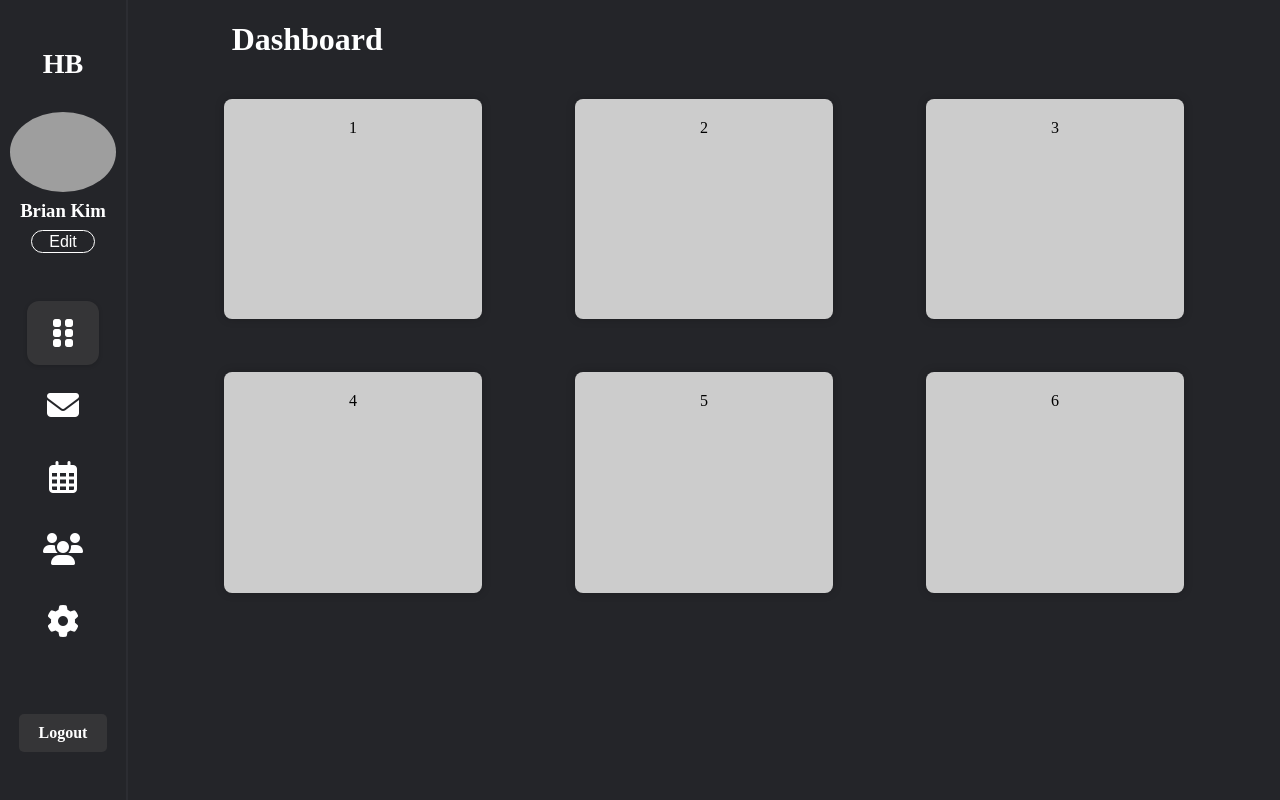
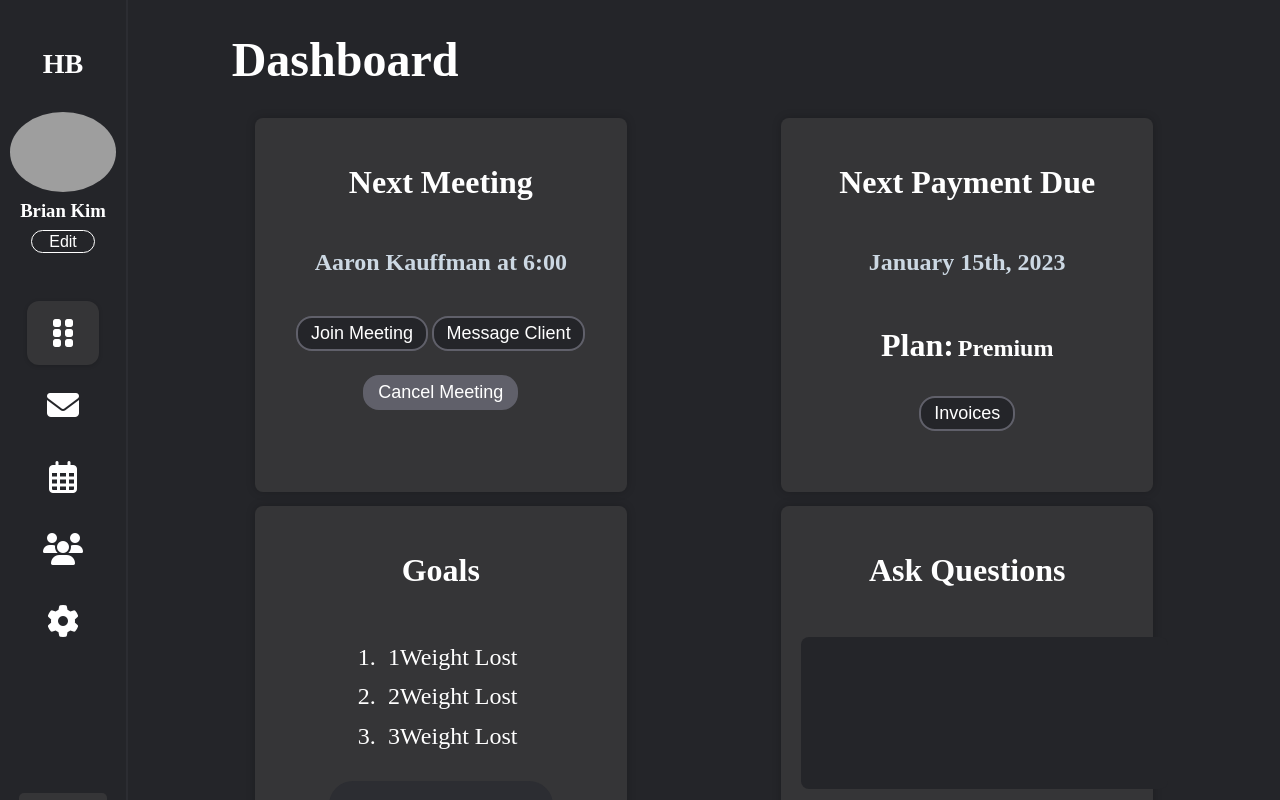
Before and after one commit to ObadiahF/HB-coaching-website, a SvelteKit app: page /dashboard in a window 1280 px wide. Built offline with nearby package versions, Linux system fonts and the light colour scheme; grey boxes are pictures that could not be loaded.

Commit message:
Finished placeholders for dashboard

```diff
--- a/src/routes/dashboard/+page.svelte
+++ b/src/routes/dashboard/+page.svelte
@@ -4,19 +4,202 @@
 </svelte:head>
 
 <script>
+    import { onMount } from 'svelte';
+    import Modal from './Modal.svelte';
+    let isCoach = false;
+    let showModal = false;
 
+    let event = [];
+
+    let mode = "Total"
+    let total = 600;
+    let newQuestionsNum = 0;
+    let goalsOrTags = [
+        "1Weight Lost",
+        "2Weight Lost",
+        "3Weight Lost",
+        "4Weight Lost"
+    ];
+
+    let clients = [
+        {
+            name: "Obadiah Fusco",
+            goals: [
+                "1Weight Lost",
+                "2Weight Lost",
+                "3Weight Lost",
+                "4Weight Lost"
+            ],
+            plan: 1
+        },
+        {
+            name: "da ds",
+            goals: [
+                "1da ty4",
+                "2da ty4",
+                "3da ty4",
+                "4da ty4"
+            ],
+            plan: 2
+        }
+    ]
+
+    //elements
+    let goalsInput;
+    let clientSelectionEl;
+    let questionBox;
+
+    onMount(() => {
+        if (isCoach) {
+            goalsOrTags = clients[0].goals;
+        }
+    })
+
+    const showModalData = (section) => {
+        showModal = !showModal;
+        alert(section);
+    }
+
+    //Goals functions
+    const deleteGoal = (goal) => {
+        const goalIndex = goalsOrTags.indexOf(goal);
+
+        if (goalIndex === -1) return;
+
+        goalsOrTags.splice(goalIndex, 1);
+        goalsOrTags = goalsOrTags;
+    };
+
+    const addGoal = () => {
+        const goal = goalsInput.value;
+
+        if (goal === "") return;
+
+        goalsOrTags = [...goalsOrTags, goal];
+
+        goalsInput.value = "";
+    };
+
+    const switchClientAndGetTheirGoals = () => {
+        const clientInfo = clients[clientSelectionEl.selectedIndex];
+
+        goalsOrTags = clientInfo.goals;
+    };
+
+    //questions functions
+
+    const sendMessage = () => {
+        const message = questionBox.value;
+
+        if (message === "") return;
+
+        //send message
+
+        questionBox.value = "";
+    }
 </script>
 
 <div class="container">
     <h1 class='title'>Dashboard</h1>
     <div class="grid-container">
-      <div class="grid-item">1</div>
-      <div class="grid-item">2</div>
-      <div class="grid-item">3</div>
-      <div class="grid-item">4</div>
-      <div class="grid-item">5</div>
-      <div class="grid-item">6</div>
+      <div class="grid-item">
+        <h2>Next Meeting</h2>
+        <div class="details">
+            <h3>Aaron Kauffman at 6:00</h3>
+            <div class="btn-container">
+                <button>Join Meeting</button>
+                <button>Message Client</button>
+            </div>
+            <div>
+                <button class="disabled" on:click={(() => showModalData("Cancel"))}>Cancel Meeting</button>
+            </div>
+        </div>
+      </div>
+      <div class="grid-item">
+        {#if isCoach}
+            <h2>{mode} Gains</h2>
+            <div class="details">
+                <h3>${total}</h3>
+                <div class="btn-container">
+                    <button on:click={(() => mode = "Monthly")}>View Monthly Gains</button>
+                    <button on:click={(() => mode = "Yearly")}>View Yearly Gains</button>
+                </div>
+                <div>
+                    <button on:click={(() => mode = "Total")}>View Total Gains</button>
+                </div>
+            </div>
+        {:else}
+            <h2>Next Payment Due</h2>
+            <div class="details">
+                <h3>January 15th, 2023</h3>
+                <h2 style="display: inline-block;">Plan:</h2>
+                <h3 style="display: inline-block; color: white;">Premium</h3>
+            </div>
+            <button on:click={(() => showModalData("Invoices"))}>Invoices</button>
+        {/if}
+
+      </div>
+      <div class="grid-item">
+        {#if isCoach}
+            <h2>Client Goals</h2>
+            <div class="info" style="margin-top: -1rem;">
+                <h3>Select Client</h3>
+                <select name="" id="clientSelection" on:change={switchClientAndGetTheirGoals} bind:this={clientSelectionEl}>
+                    {#each clients as client}
+                        <option value={client.name}>{client.name}</option>
+                    {/each}
+                </select>
+                <ul>
+
+                    {#each goalsOrTags as goal}
+                        <li>{goal}</li>
+                    {/each}
+                </ul>
+
+                {#if goalsOrTags.length === 0}
+                    <h3>No Goals Set</h3>
+                {/if}
+            </div>
+        {:else}
+        <h2>Goals</h2>
+        <div class="info">
+            <ul>
+                    {#each goalsOrTags as goal}
+                    <li on:click={(() => deleteGoal(goal))} class="clientInfo">{goal}</li>
+                    {/each}
+                    {#if goalsOrTags.length === 0}
+                    <h3>No Goals Set</h3>
+                    {/if}
+            </ul>
+        </div>
+        <input type="text" placeholder="Add new {isCoach ? "tag" : "goal"}..." class="GoalInput" bind:this={goalsInput}>
+        <button style="padding: 0.8rem 3rem;" on:click={addGoal}>Add</button>
+        {/if}
+      </div>
+      <div class="grid-item">
+        {#if isCoach}
+             <h2>Questions</h2>
+             <div class="details">
+                <h3>New Questions: 0</h3>
+                 <div class="btn-container">
+                    <button on:click={(() => showModalData("New"))}>View New Questions</button>
+                    <button on:click={(() => showModalData("All"))}>View All Questions</button>
+                 </div>
+             </div>
+        {:else}
+             <h2>Ask Questions</h2>
+             <div class="details">
+                <textarea id="ask-question" cols="40" rows="8" bind:this={questionBox}></textarea>
+                 <div class="btn-container">
+                    <button on:click={sendMessage}>Send</button>
+                    <button on:click={(() => showModalData("Answered"))}>Answered Questions</button>
+                 </div>
+             </div>
+        {/if}
+      </div>
+
     </div>
+    <Modal bind:showModal events={event}/>
 </div>
 
 <style>
@@ -29,11 +212,12 @@
     .title {
         margin-left: 9%;
         color: white;
+        font-size: 48px;
     }
 
     .grid-container {
         display: grid;
-        grid-template-columns: repeat(3, 2fr);
+        grid-template-columns: repeat(2, 2fr);
         width: 90%;
         height: 70%;
         place-items: center;
@@ -42,8 +226,7 @@
     }
 
     .grid-item {
-        cursor: pointer;
-        background-color: #ccc;
+        background-color: #353537;
         padding: 20px;
         width: 65%;
         height: 70%;
@@ -54,15 +237,110 @@
         transition: 300ms ease;
     }
 
-    .grid-item:hover {
+    .grid-item h2 {
+        color: white;
+        margin-bottom: 2rem;
+        font-weight: bold;
+        font-size: 32px;
+    }
+
+    .grid-item h3 {
+        color: #ccd8e3;
+        font-size: 24px;
+    }
+
+    .grid-item button {
+        font-size: 18px;
+        background-color: #242529;
+        color: white;
+        padding: 0.3rem 0.8rem;
+        border-radius: 16px;
+        border: 2px solid #60606a;
+        cursor: pointer;
+        margin-bottom: 0.5rem;
+    }
+
+    .grid-item button:hover {
         transition: 300ms ease;
-    transform: translateY(-5px);
-}
+        background-color: #60606a;
+        border: 2px solid #242529;
+    }
+
+    .grid-item .details div{
+        margin-top: 1rem;
+    }
+
+    .details {
+        margin-top: 3rem;
+    }
+
+    .btn-container {
+        padding-top: 1rem;
+    }
+    .grid-item .disabled {
+        background-color: #60606a;
+        cursor: not-allowed;
+    }
+
+    .info {
+        display: flex;
+        align-items: center;
+        flex-direction: column;
+        color: white;
+    }
+
+    .info ul {
+        list-style-type: decimal;
+        overflow-y: auto;
+        max-height: 8rem;
+        padding-right: 1rem;
+    }
+
+    .info ul li {
+        padding: 0.4rem;
+        font-size: 24px;
+    }
+
+    .clientInfo:hover {
+        text-decoration: line-through;
+        cursor: pointer;
+    }
+
+    .GoalInput{
+        border: none;
+        border-radius: 24px;
+        font-size: 19px;
+        width: 12rem;
+        background-color: var(--line);
+        padding: 1rem;
+        color: white;
+    }
+
 
     /* Media Query for Responsive Layout */
     @media (max-width: 768px) {
         .grid-container {
-            grid-template-columns: repeat(1, 1fr);
+            display: flex;
+            flex-direction: column;
         }
     }
+
+    @media (max-width: 1450px) {
+        .grid-item {
+            height: 90%;
+        }
+    }
+
+    #ask-question {
+        color: white;
+        background-color: #242529;
+        border: none;
+        border-radius: 8px;
+        outline: none;
+        padding: 1rem;
+        resize: none;
+
+    }
+
+
 </style>
--- /dev/null
+++ b/src/routes/dashboard/Modal.svelte
@@ -0,0 +1,93 @@
+<script>
+	export let showModal; // boolean
+	let dialog; // HTMLDialogElement
+
+  export let events = [];
+
+
+	$: if (dialog && showModal) dialog.showModal();
+</script>
+
+<!-- svelte-ignore a11y-click-events-have-key-events a11y-no-noninteractive-element-interactions -->
+<dialog
+	bind:this={dialog}
+	on:close={() => (showModal = false)}
+	on:click|self={() => dialog.close()}
+>
+	<!-- svelte-ignore a11y-no-static-element-interactions -->
+		<div class="modal" on:click|stopPropagation>
+  <div class="modal-content">
+    <span class="close-button" autofocus on:click={() => dialog.close()}>&times;</span>
+    <h2>Meetings</h2>
+    <div class="content">
+      {#if events.length === 0}
+        <h2>No Events Found!</h2>
+        {:else}
+        {#each events as event}
+           <li>{event}</li>
+        {/each}
+      {/if}
+    </div>
+  </div>
+</div>
+</dialog>
+
+<style>
+
+	dialog {
+		border-radius: 0.2em;
+		border: none;
+		padding: 0;
+	}
+	dialog::backdrop {
+		background: rgba(0, 0, 0, 0.3);
+	}
+	dialog > div {
+		padding: 1em;
+	}
+	dialog[open] {
+		animation: zoom 0.3s cubic-bezier(0.34, 1.56, 0.64, 1);
+	}
+	@keyframes zoom {
+		from {
+			transform: scale(0.95);
+		}
+		to {
+			transform: scale(1);
+		}
+	}
+	dialog[open]::backdrop {
+		animation: fade 0.2s ease-out;
+	}
+	@keyframes fade {
+		from {
+			opacity: 0;
+		}
+		to {
+			opacity: 1;
+		}
+	}
+
+  .modal {
+    min-width: 30rem;
+    min-height: 15rem;
+    position: relative;
+    text-align: center;
+  }
+
+  .close-button {
+    position: absolute;
+    top: 0;
+    right: 10px;
+    font-size: 3rem;
+    cursor: pointer;
+  }
+
+  .content {
+    display: flex;
+    flex-direction: column;
+    justify-content: center;
+    gap: 10px;
+  }
+
+</style>
--- a/src/routes/dashboard/settings/+page.svelte
+++ b/src/routes/dashboard/settings/+page.svelte
@@ -4,7 +4,7 @@
 
 <script>
     let promos = [
-        { 'code': 'AaronIsGay', 'promo': '15%' }
+        { 'code': 'gdsfgd', 'promo': '15%' }
     ]
 </script>
 
```
